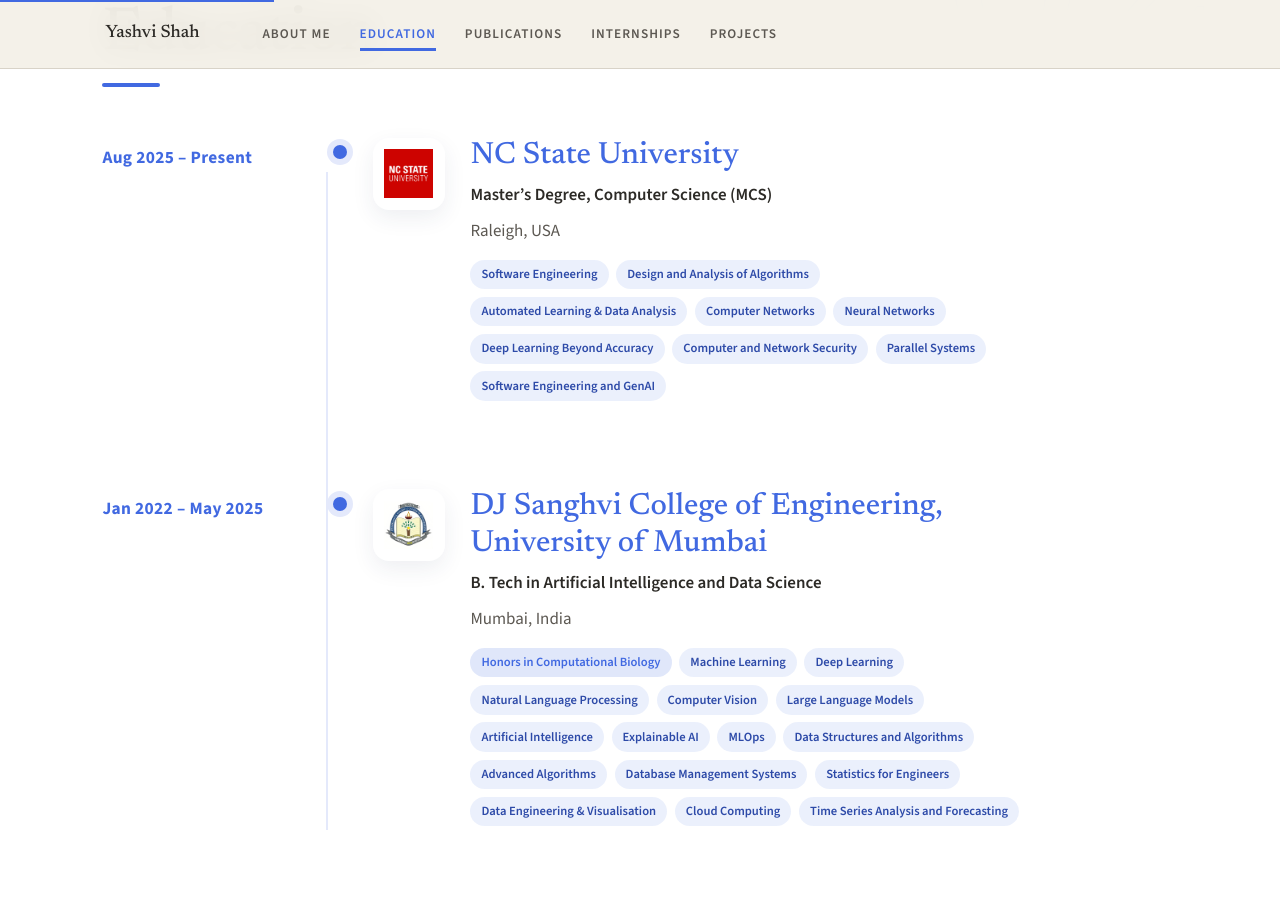
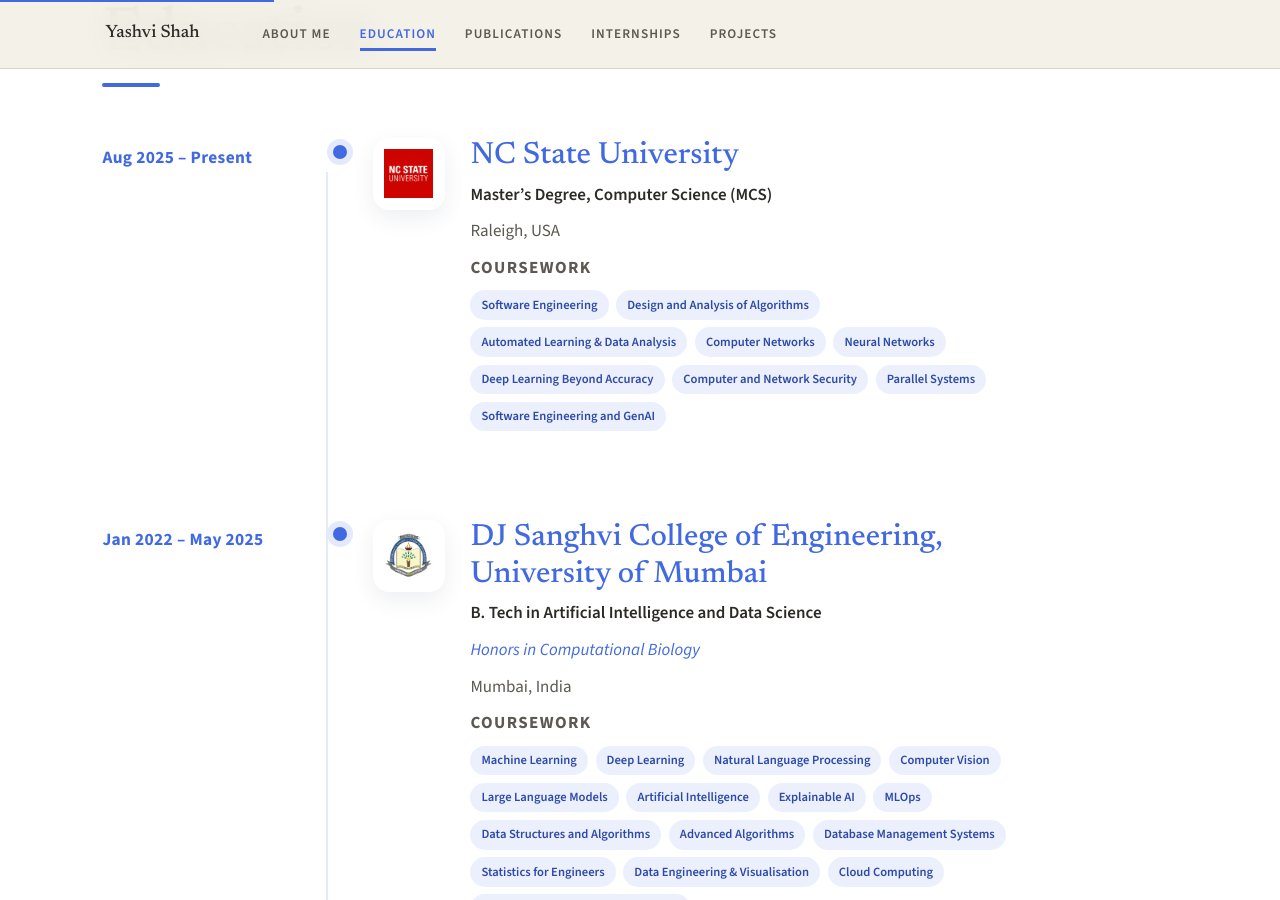
Before and after one commit to yashvinshah/yashvinshah.github.io, a Jekyll site: the page built from _pages/about.md, in a window 1280 px wide and 900 px high, scrolled down 1037 px. Built offline with Jekyll 4.4.1, drawn with Linux system fonts in a browser that asks for light colours.

Commit message:
Adding honors in education

```diff
--- a/assets/css/main.scss
+++ b/assets/css/main.scss
@@ -566,9 +566,26 @@ body.layout-folio h4 {
   color: var(--ink);
 }
 
+.edu-row__honor {
+  margin: 0.2rem 0 0;
+  font-size: 0.88rem;
+  font-weight: 500;
+  font-style: italic;
+  color: var(--accent);
+}
+
 .edu-row__place {
   margin: 0.35rem 0 0;
   font-size: 0.95rem;
+  color: var(--ink-soft);
+}
+
+.edu-row__courses-label {
+  margin: 0.9rem 0 0.4rem;
+  font-size: 0.5rem;
+  font-weight: 700;
+  letter-spacing: 0.08em;
+  text-transform: uppercase;
   color: var(--ink-soft);
 }
 
@@ -576,7 +593,6 @@ body.layout-folio h4 {
   display: flex;
   flex-wrap: wrap;
   gap: 0.45rem;
-  margin-top: 0.85rem;
 }
 
 .edu-chip {
@@ -587,11 +603,6 @@ body.layout-folio h4 {
   color: #2d4aa8;
   font-size: 0.74rem;
   font-weight: 600;
-}
-
-.edu-chip--honor {
-  background: rgba(65, 105, 225, 0.16);
-  color: var(--accent);
 }
 
 .card-grid,
--- a/assets/js/ui-enhance.js
+++ b/assets/js/ui-enhance.js
@@ -265,29 +265,35 @@
         deg.textContent = degree.replace(/\s+with Honors in .+$/i, '');
         body.appendChild(deg);
       }
+      var honor = degree && degree.match(/Honors in (.+)$/i);
+      if (honor) {
+        var honorLine = document.createElement('p');
+        honorLine.className = 'edu-row__honor';
+        honorLine.textContent = 'Honors in ' + honor[1];
+        body.appendChild(honorLine);
+      }
       if (place) {
         var loc = document.createElement('p');
         loc.className = 'edu-row__place';
         loc.textContent = place;
         body.appendChild(loc);
       }
-      var honor = degree.match(/Honors in (.+)$/i);
+      var courses = courseworkFor(schoolName);
+      if (courses.length) {
+        var courseLabel = document.createElement('p');
+        courseLabel.className = 'edu-row__courses-label';
+        courseLabel.textContent = 'Coursework';
+        body.appendChild(courseLabel);
         var chips = document.createElement('div');
         chips.className = 'edu-chips';
-      if (honor) {
-        var honorChip = document.createElement('span');
-        honorChip.className = 'edu-chip edu-chip--honor';
-        honorChip.textContent = 'Honors in ' + honor[1];
-        chips.appendChild(honorChip);
-      }
-      var courses = courseworkFor(schoolName);
         courses.forEach(function (name) {
           var chip = document.createElement('span');
           chip.className = 'edu-chip';
           chip.textContent = name;
           chips.appendChild(chip);
         });
-      if (chips.children.length) body.appendChild(chips);
+        body.appendChild(chips);
+      }
 
       row.appendChild(date);
       row.appendChild(rail);
```
Lines whose indentation alone changed are shown as unchanged.
